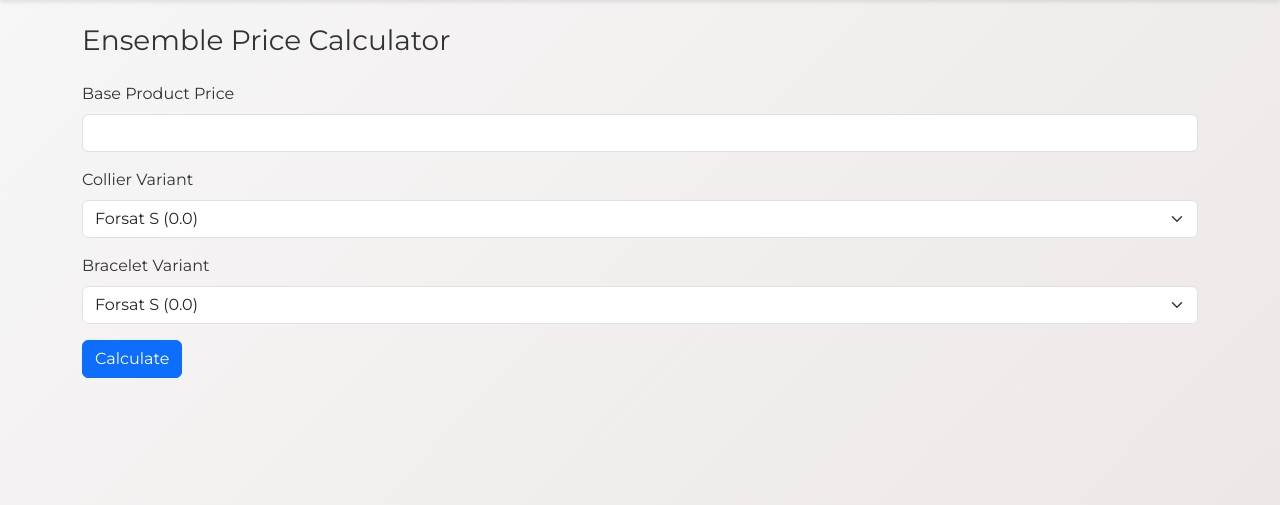
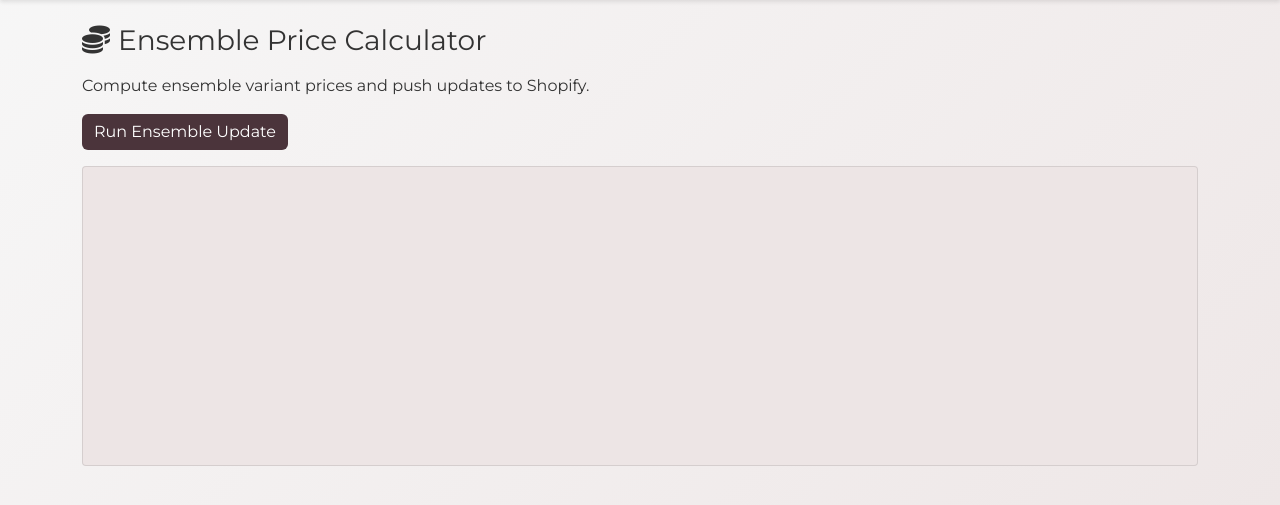
Before and after one commit to AGUENAOU-AYOUB/Azor-App, a Flask app: page /ensemble in a window 1280 px wide. Shown: the part 67-572 px from the top of the page. Run offline with Flask 3, Linux system fonts and the light colour scheme; the visitor is signed in with stand-in values (Sample User, id 1).

Commit message:
Implement ensemble price updater script

```diff
--- a/webapp/__init__.py
+++ b/webapp/__init__.py
@@ -75,6 +75,18 @@
         'en': 'Initialization completed!',
         'fr': 'Initialisation terminée !'
     },
+    'ensemble_intro': {
+        'en': 'Compute ensemble variant prices and push updates to Shopify.',
+        'fr': 'Calculer les prix des variantes ensemble et envoyer les mises à jour à Shopify.'
+    },
+    'run_ensemble': {
+        'en': 'Run Ensemble Update',
+        'fr': 'Exécuter la mise à jour ensemble'
+    },
+    'ensemble_completed': {
+        'en': 'Ensemble update completed!',
+        'fr': 'Mise à jour des ensembles terminée !'
+    },
     'ensemble': {'en': 'Ensemble', 'fr': 'Ensemble'},
     'ensemble_card_title': {'en': 'Ensemble Products', 'fr': 'Produits Ensemble'},
     'ensemble_card_desc': {
--- a/webapp/routes.py
+++ b/webapp/routes.py
@@ -31,6 +31,8 @@
 
     'baseprice': os.path.join('scripts', 'init_base_price.py'),
 
+    'ensemble': os.path.join('scripts', 'update_ensemble_prices.py'),
+
 }
 
 
@@ -59,34 +61,10 @@
     return render_template('baseprice.html')
 
 
-@main_bp.route('/ensemble', methods=['GET', 'POST'])
+@main_bp.route('/ensemble')
 @login_required
 def ensemble_pricing():
-    file_path = os.path.join('tempo solution', 'variant_prices.json')
-    with open(file_path, encoding='utf-8') as f:
-        surcharges = json.load(f)
-
-    price = None
-    collier = bracelet = ''
-    base_price = ''
-    if request.method == 'POST':
-        base_price = request.form.get('base_price', '').strip()
-        collier = request.form.get('collier')
-        bracelet = request.form.get('bracelet')
-        try:
-            price = float(base_price)
-            price += surcharges['colliers'].get(collier, 0)
-            price += surcharges['bracelets'].get(bracelet, 0)
-        except ValueError:
-            flash(translate('invalid_value', chain='price'), 'error')
-    return render_template(
-        'ensemble.html',
-        surcharges=surcharges,
-        price=price,
-        collier=collier,
-        bracelet=bracelet,
-        base_price=base_price,
-    )
+    return render_template('ensemble.html')
 
 @main_bp.route('/variant-updater', methods=['GET', 'POST'])
 @login_required
@@ -152,3 +130,10 @@
 def stream_baseprice():
     cmd = [sys.executable, SCRIPTS['baseprice']]
     return Response(stream_job(cmd), mimetype='text/event-stream')
+
+
+@main_bp.route('/stream/ensemble')
+@login_required
+def stream_ensemble():
+    cmd = [sys.executable, SCRIPTS['ensemble']]
+    return Response(stream_job(cmd), mimetype='text/event-stream')
--- a/webapp/templates/ensemble.html
+++ b/webapp/templates/ensemble.html
@@ -1,30 +1,36 @@
 {% extends 'base.html' %}
 {% block content %}
-<h3 class="mb-4">{{ t('ensemble_title') }}</h3>
-<form method="post" class="mb-3">
-  <div class="mb-3">
-    <label class="form-label">{{ t('base_price_label') }}</label>
-    <input type="number" step="0.01" class="form-control" name="base_price" value="{{ base_price }}" required>
-  </div>
-  <div class="mb-3">
-    <label class="form-label">{{ t('collier_label') }}</label>
-    <select class="form-select" name="collier">
-      {% for name, price in surcharges['colliers'].items() %}
-      <option value="{{ name }}" {% if name==collier %}selected{% endif %}>{{ name }} ({{ price }})</option>
-      {% endfor %}
-    </select>
-  </div>
-  <div class="mb-3">
-    <label class="form-label">{{ t('bracelet_label') }}</label>
-    <select class="form-select" name="bracelet">
-      {% for name, price in surcharges['bracelets'].items() %}
-      <option value="{{ name }}" {% if name==bracelet %}selected{% endif %}>{{ name }} ({{ price }})</option>
-      {% endfor %}
-    </select>
-  </div>
-  <button class="btn btn-primary" type="submit">{{ t('calculate') }}</button>
-</form>
-{% if price is not none %}
-<div class="alert alert-info">{{ t('total_price') }}: {{ price }}</div>
-{% endif %}
+<h3 class="mb-3"><i class="fa-solid fa-coins me-2"></i>{{ t('ensemble_title') }}</h3>
+<p>{{ t('ensemble_intro') }}</p>
+<button id="start" class="btn btn-brand">{{ t('run_ensemble') }}</button>
+<div id="spinner" class="spinner-border text-primary ms-2 d-none" role="status"></div>
+<pre id="log" class="mt-3" style="height:300px;overflow:auto;"></pre>
+<div id="status" class="alert alert-success d-none mt-2"></div>
 {% endblock %}
+{% block scripts %}
+<script>
+  const startBtn = document.getElementById('start');
+  const spinner = document.getElementById('spinner');
+  const status = document.getElementById('status');
+  startBtn.onclick = function(){
+    const log = document.getElementById('log');
+    log.textContent='';
+    status.classList.add('d-none');
+    spinner.classList.remove('d-none');
+    startBtn.disabled = true;
+    const es = new EventSource('/stream/ensemble');
+    es.onmessage = e => {
+      if(e.data === '--done--') {
+        es.close();
+        spinner.classList.add('d-none');
+        startBtn.disabled = false;
+        status.textContent = "{{ t('ensemble_completed') }}";
+        status.classList.remove('d-none');
+      } else {
+        log.textContent += e.data + '\n';
+      }
+      log.scrollTop = log.scrollHeight;
+    };
+  };
+</script>
+{% endblock %}
```
Also changed, not shown: scripts/update_ensemble_prices.py (added, +124 -0 lines), tests/test_stream_endpoints.py (+8 -0 lines).
